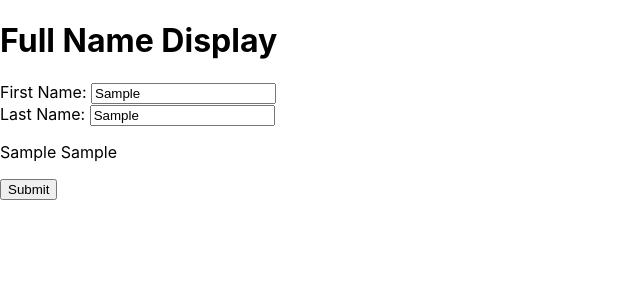
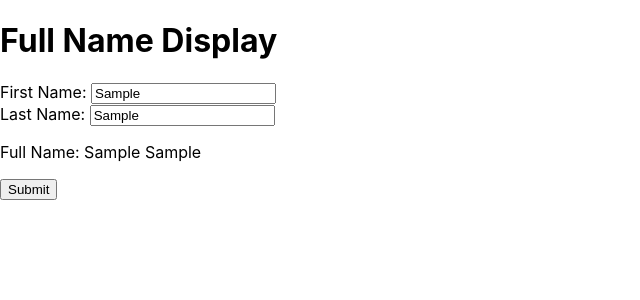
Before and after one commit to Kakashi9910/countriesFlag, a React (Create React App) app: page / in a window 1280 px wide. Both pictures are taken after typing "Sample", "Sample" into the empty fields and a click on the button "Submit". Shown: the top 300 px of the page, without its empty margins (0-640 px from the left). Built offline with nearby package versions, Linux system fonts and the light colour scheme.

Commit message:
display third commit

```diff
--- a/src/components/StopWatch.jsx
+++ b/src/components/StopWatch.jsx
@@ -29,7 +29,7 @@ const DisplayName=()=>{
     <label htmlFor="lastName">Last Name: </label>
     <input required type="text" id="lastName" value={lastName} onChange={handleChange} />
     </div>
-    {submitted && <p>{firstName} {lastName}</p>}
+    {submitted && <p>Full Name: {firstName} {lastName}</p>}
      <button type="submit">Submit</button>
    </form>
     )
```
